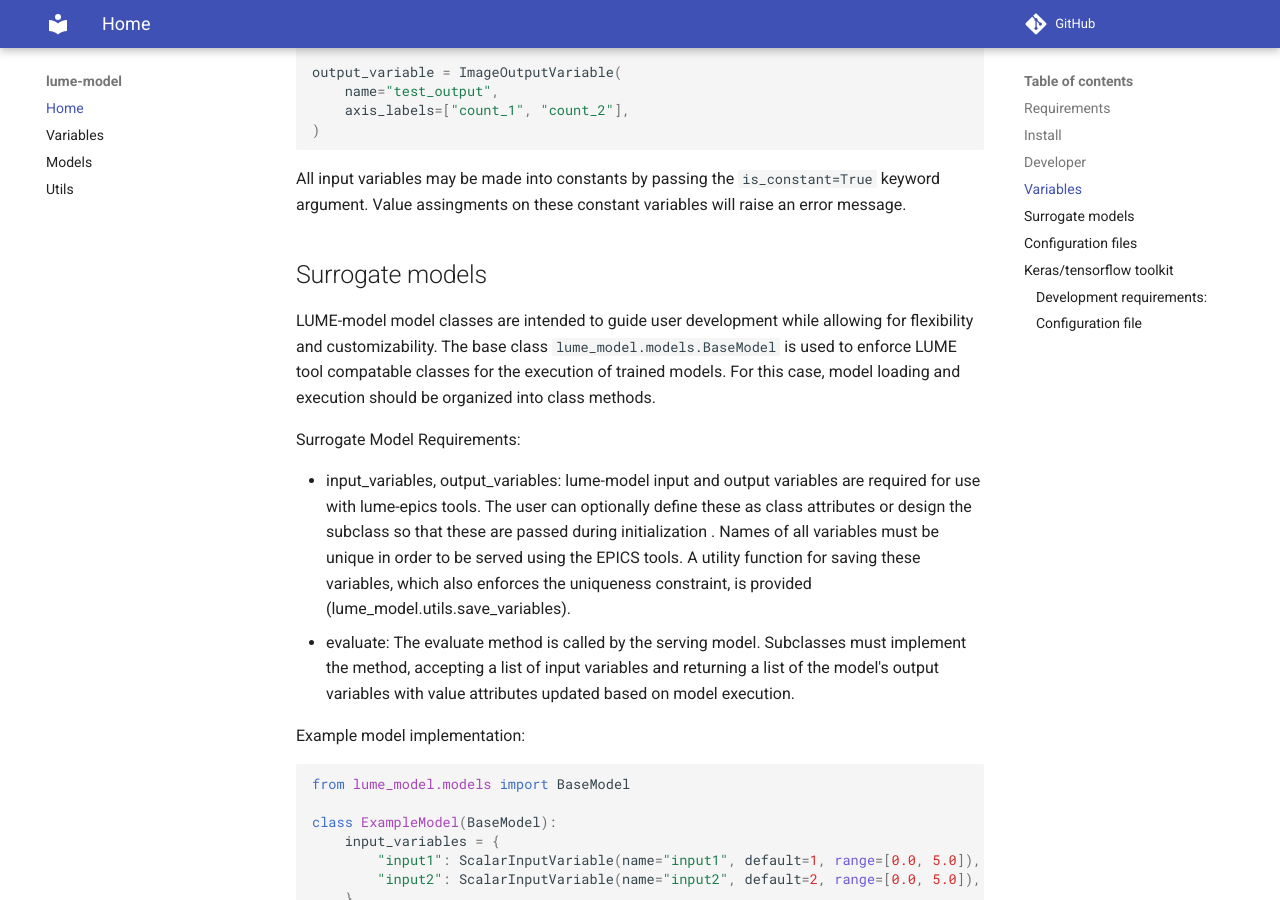
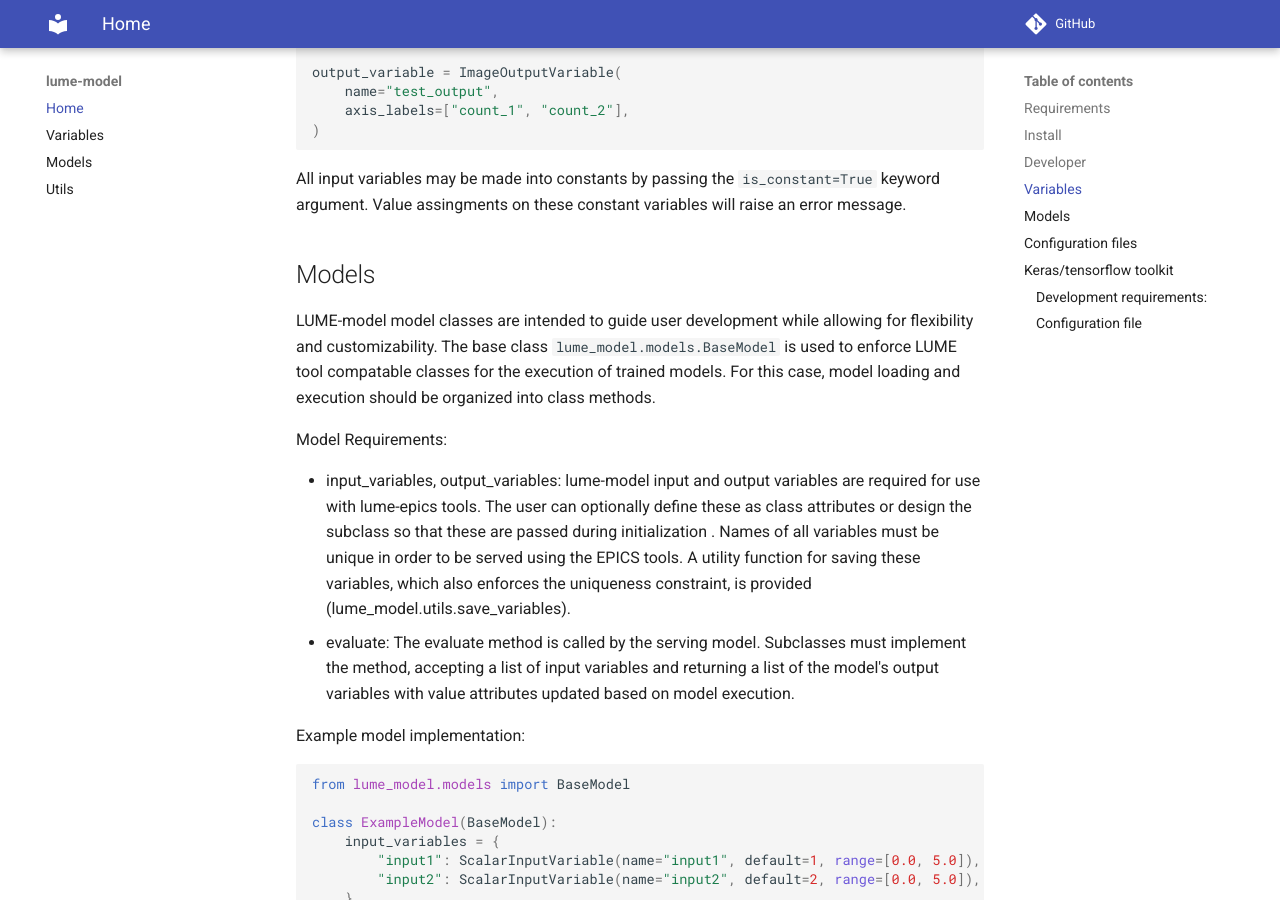
Before and after one commit to slaclab/lume-model, an MkDocs documentation site: the page built from docs/index.md, in a window 1280 px wide and 900 px high, scrolled down 1339 px. Built offline with MkDocs 1.6.1 and Material for MkDocs 9.7.7, drawn with Linux system fonts in a browser that asks for light colours; comment, search, counter and statistics services are not loaded.

Commit message:
Replace surrogat

```diff
--- a/docs/index.md
+++ b/docs/index.md
@@ -57,11 +57,11 @@ output_variable = ImageOutputVariable(
 
 All input variables may be made into constants by passing the `is_constant=True` keyword argument. Value assingments on these constant variables will raise an error message.
 
-## Surrogate models
+## Models
 
 LUME-model model classes are intended to guide user development while allowing for flexibility and customizability. The base class `lume_model.models.BaseModel` is used to enforce LUME tool compatable classes for the execution of trained models. For this case, model loading and execution should be organized into class methods.
 
-Surrogate Model Requirements:
+Model Requirements:
 
 * input_variables, output_variables: lume-model input and output variables are required for use with lume-epics tools. The user can optionally define these as class attributes or design the subclass so that these are passed during initialization . Names of all variables must be unique in order to be served using the EPICS tools. A utility function for saving these variables, which also enforces the uniqueness constraint, is provided (lume_model.utils.save_variables).
 * evaluate: The evaluate method is called by the serving model. Subclasses must implement the method, accepting a list of input variables and returning a list of the model's output variables with value attributes updated based on model execution.
```
